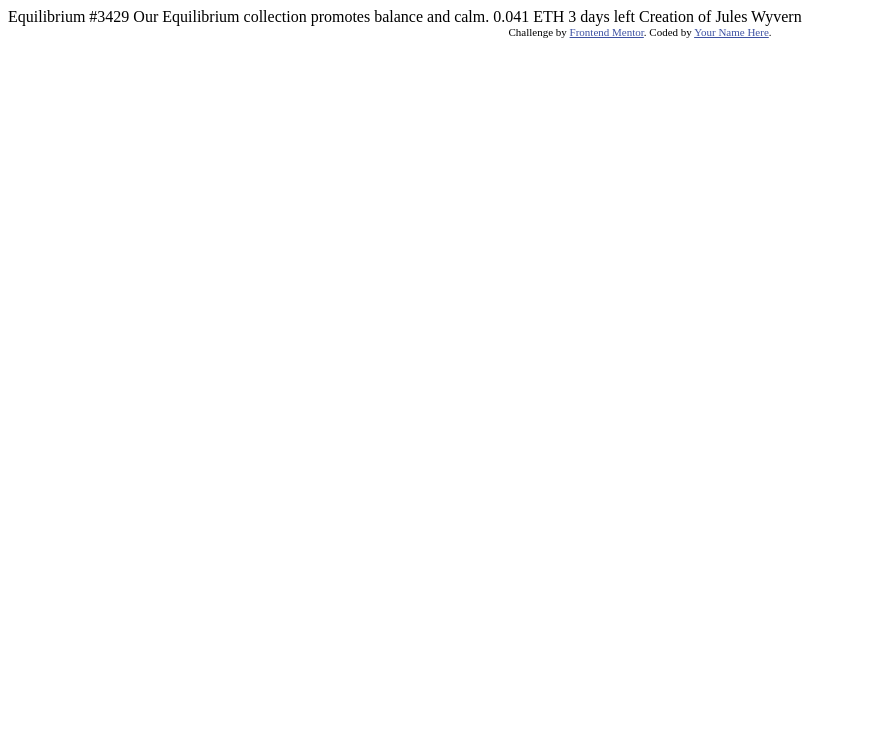
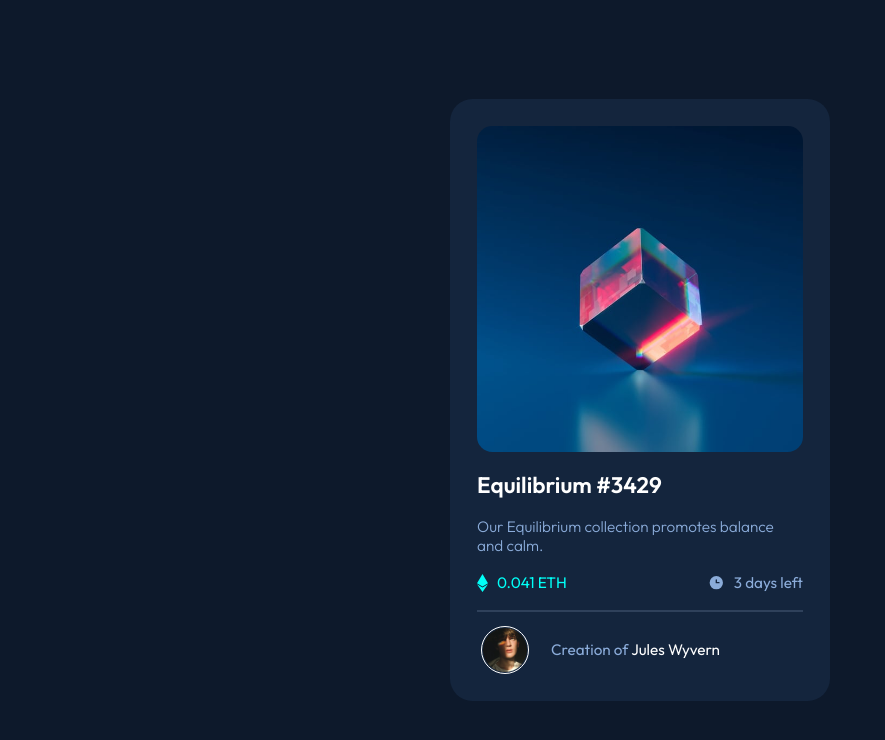
Before and after one commit to lemz100/fom-nftpreviewcard, a plain HTML site: page index.html in a window 1280 px wide. Shown: the whole page, without its empty margins (0-885 px from the left). Drawn offline with Linux system fonts and the light colour scheme.

Commit message:
Second Commit - Completed

```diff
--- a/index.html
+++ b/index.html
@@ -5,29 +5,29 @@
   <meta name="viewport" content="width=device-width, initial-scale=1.0"> <!-- displays site properly based on user's device -->
 
   <link rel="icon" type="image/png" sizes="32x32" href="./images/favicon-32x32.png">
-
+  <link rel="stylesheet" href="style.css">
   <title>Frontend Mentor | NFT preview card component</title>
-
-  <!-- Feel free to remove these styles or customise in your own stylesheet 👍 -->
-  <style>
-    .attribution { font-size: 11px; text-align: center; }
-    .attribution a { color: hsl(228, 45%, 44%); }
-  </style>
 </head>
 <body>
 
-  Equilibrium #3429
-
-  Our Equilibrium collection promotes balance and calm.
-
-  0.041 ETH
-  3 days left
-
-  Creation of Jules Wyvern
-
-  <div class="attribution">
-    Challenge by <a href="https://www.frontendmentor.io?ref=challenge" target="_blank">Frontend Mentor</a>.
-    Coded by <a href="#">Your Name Here</a>.
-  </div>
+  <main class="container">
+    <img class="equilibrium-img" src="./images/image-equilibrium.jpg" alt="card image">
+    <p class="card-heading">Equilibrium #3429</p>
+    <p class="card-desc">Our Equilibrium collection promotes balance and calm.</p>
+    <span class="nft-info">
+      <p class="eth">
+        <img src="./images/icon-ethereum.svg" alt="ethereum icon">
+        0.041 ETH
+      </p>
+      <p class="time">
+        <img src="./images/icon-clock.svg" alt="clock icon">
+        3 days left
+      </p>
+    </span>
+    <span class="author">
+      <figure><img src="./images/image-avatar.png" alt="avatar"></figure>
+      <p>Creation of <span>Jules Wyvern</span></p>
+    </span>
+  </main>
 </body>
 </html>
--- /dev/null
+++ b/style.css
@@ -0,0 +1,119 @@
+@font-face {
+    font-family: Outfit;
+    src: url(./fonts/Outfit-VariableFont_wght.ttf);
+}
+
+* {
+    box-sizing: border-box;
+    margin: 0;
+    padding: 0;
+}
+
+:root {
+    --blue500: hsl(215, 51%, 70%);
+    --cyan400: hsl(178, 100%, 50%);
+    --blue950: hsl(217, 54%, 11%);
+    --blue900: hsl(216, 50%, 16%);
+    --blue800: hsl(215, 32%, 27%);
+    --white: hsl(0, 0%, 100%);
+    font-size: 18px;
+}
+
+body, html {
+    height: 100%;
+}
+
+body {
+    background-color: var(--blue950);
+    display: flex;
+    align-items: center;
+    justify-content: center;
+}
+
+.container {
+    display: flex;
+    flex-direction: column;
+    width: calc(100% - 16vw);
+    align-items: center;
+    justify-content: center;
+    background-color: var(--blue900);
+    padding: 1.5rem;
+    gap: 1rem;
+    font-family: Outfit;
+    max-width: 380px;
+    border-radius: 1.25rem;
+}
+
+.equilibrium-img {
+    max-inline-size: 100%;
+    aspect-ratio: 1 / 1;
+    border-radius: 0.85rem;
+}
+
+.card-heading {
+    color: white;
+    align-self: flex-start;
+    font-size: 1.25rem;
+    font-weight: 600;
+}
+
+.card-desc {
+    color: var(--blue500);
+    font-size: 0.85rem;
+    font-weight: 300;
+}
+
+.nft-info {
+    display: flex;
+    flex-direction: row;
+    justify-content: space-between;
+    align-items: center;
+    width: 100%;
+}
+
+.eth, .time {
+    display: flex;
+    align-items: center;
+    gap: 0.5rem;
+    font-size: 0.85rem;
+    font-weight: 400;
+}
+.eth {
+    color: var(--cyan400);
+}
+
+.time {
+    color: var(--blue500);
+}
+
+.author {
+    width: 100%;
+    border-top: 2px solid var(--blue800);
+    font-size: 0.85rem;
+    color: var(--blue500);
+    display: flex;
+    align-items: center;
+    gap: 1.25rem;
+    padding-top: 0.75rem;
+    padding-inline: 0.2rem;
+}
+
+.author figure {
+    height: 48px;
+    border: 1px solid white;
+    border-radius: 100%;
+    padding: 1px;
+    display: flex;
+    align-items: center;
+    justify-content: center;
+}
+
+.author img {
+    display: block;
+    height: 100%;
+    aspect-ratio: 1 / 1;
+}
+
+.author p span {
+    color: white;
+}
```
Also changed, not shown: fonts/Outfit-VariableFont_wght.ttf (added), 1 other file.
